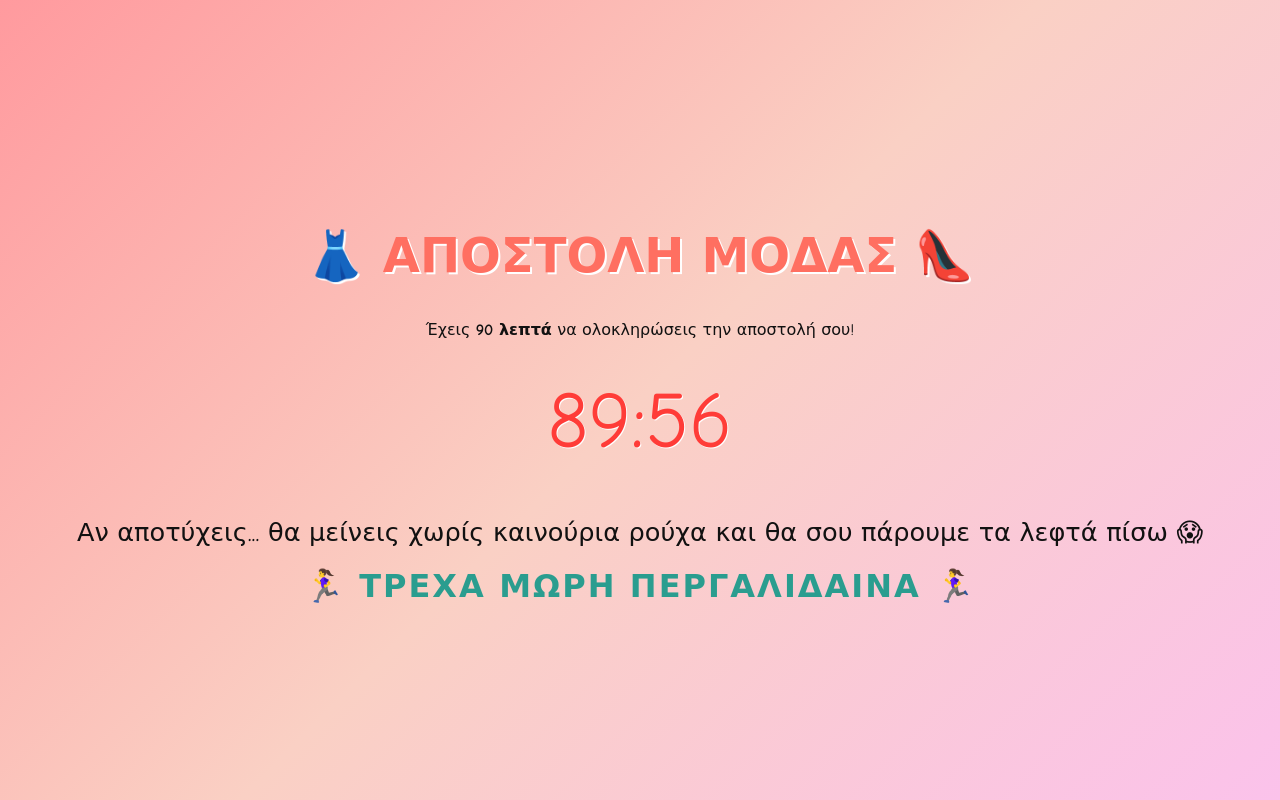
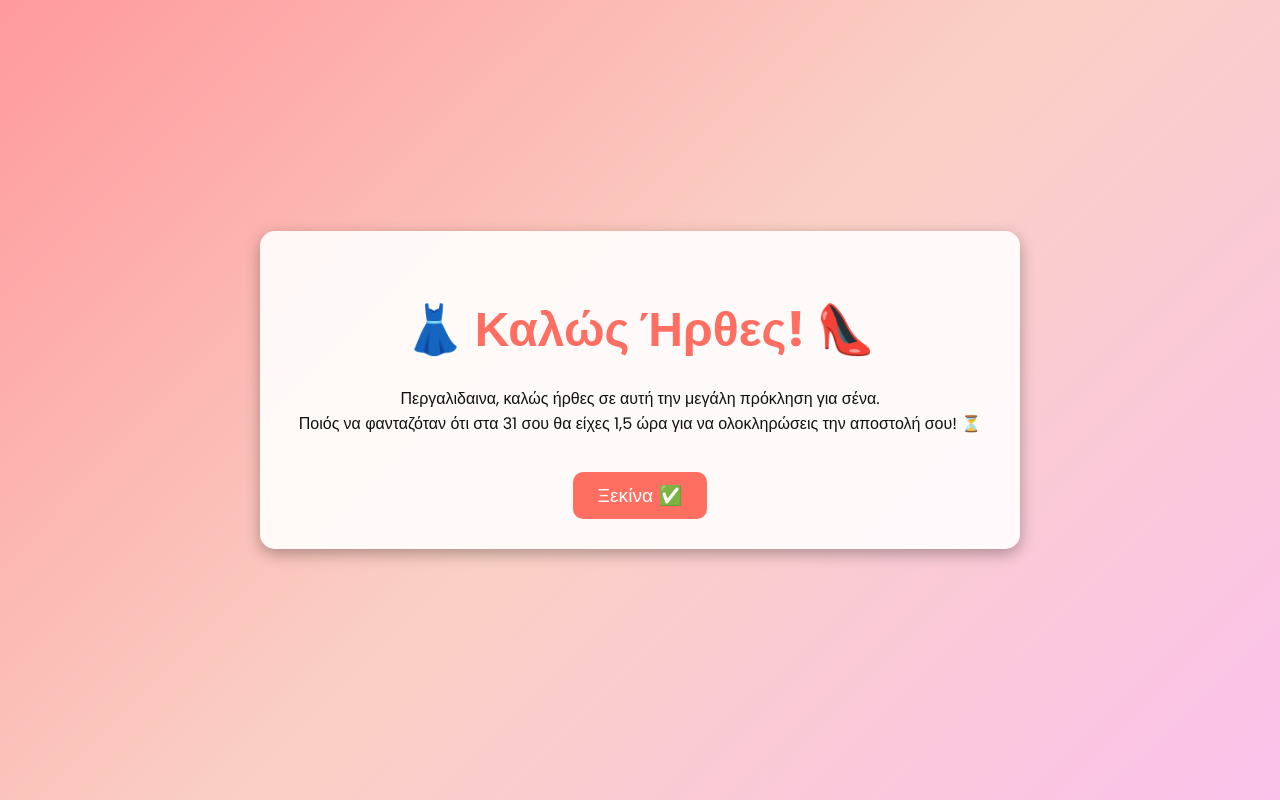
Before and after one commit to SemniaV/countdown, a plain HTML site: page index.html in a window 1280 px wide. Drawn offline with Linux system fonts and the light colour scheme.

Commit message:
Update index.html

```diff
--- a/index.html
+++ b/index.html
@@ -2,12 +2,12 @@
 <html lang="el">
 <head>
   <meta charset="UTF-8">
-  <title>Η Αποστολή Σου Ξεκινά...</title>
+  <title>Η Μεγάλη Πρόκληση</title>
+  <link href="https://fonts.googleapis.com/css2?family=Poppins:wght@400;700&display=swap" rel="stylesheet">
   <style>
     body {
+      font-family: 'Poppins', sans-serif;
       background: linear-gradient(135deg, #ff9a9e, #fad0c4, #fbc2eb);
-      color: #111;
-      font-family: 'Comic Sans MS', cursive, sans-serif;
       display: flex;
       flex-direction: column;
       justify-content: center;
@@ -15,13 +15,24 @@
       height: 100vh;
       margin: 0;
       text-align: center;
-      animation: bgAnimation 10s ease infinite;
+      color: #111;
+      transition: background 0.5s;
     }
 
-    @keyframes bgAnimation {
-      0% { background-position: 0% 50%; }
-      50% { background-position: 100% 50%; }
-      100% { background-position: 0% 50%; }
+    button {
+      background-color: #ff6f61;
+      color: white;
+      border: none;
+      padding: 12px 25px;
+      font-size: 1.2em;
+      border-radius: 10px;
+      cursor: pointer;
+      margin-top: 20px;
+      transition: background 0.3s;
+    }
+
+    button:hover {
+      background-color: #e05550;
     }
 
     h1 {
@@ -29,6 +40,20 @@
       color: #ff6f61;
       margin-bottom: 20px;
       text-shadow: 2px 2px #fff;
+    }
+
+    .section {
+      max-width: 700px;
+      width: 90%;
+      padding: 30px;
+      border-radius: 15px;
+      background: rgba(255,255,255,0.9);
+      box-shadow: 0 5px 15px rgba(0,0,0,0.3);
+      margin-bottom: 20px;
+    }
+
+    #countdownSection {
+      display: none;
     }
 
     #timer {
@@ -40,7 +65,7 @@
 
     .msg {
       font-size: 1.6em;
-      margin-top: 30px;
+      margin-top: 20px;
       color: #111;
     }
 
@@ -58,9 +83,28 @@
       margin-top: 30px;
       display: none;
     }
+
+    @media(max-width:600px){
+      h1{ font-size:2em; }
+      #timer{ font-size:3em; }
+      .msg, #runMessage{ font-size:1.2em; }
+    }
   </style>
 </head>
 <body>
+
+<!-- Αρχική Σελίδα -->
+<div id="introSection" class="section">
+  <h1>👗 Καλώς Ήρθες! 👠</h1>
+  <p>
+    Περγαλιδαινα, καλώς ήρθες σε αυτή την μεγάλη πρόκληση για σένα.<br>
+    Ποιός να φανταζόταν ότι στα 31 σου θα είχες 1,5 ώρα για να ολοκληρώσεις την αποστολή σου! ⏳
+  </p>
+  <button onclick="startCountdown()">Ξεκίνα ✅</button>
+</div>
+
+<!-- Countdown Section -->
+<div id="countdownSection" class="section">
   <h1>👗 ΑΠΟΣΤΟΛΗ ΜΟΔΑΣ 👠</h1>
   <p>Έχεις <strong>90 λεπτά</strong> να ολοκληρώσεις την αποστολή σου!</p>
   <div id="timer"></div>
@@ -71,32 +115,35 @@
     Ετοιμάσου για ψώνια 🛍️✨
     (Το δώρο σε περιμένει 👀)
   </div>
+</div>
 
 <script>
-    // 90 λεπτά σε δευτερόλεπτα
-    let duration = 90 * 60;
+  let duration = 90 * 60; // 90 λεπτά σε δευτερόλεπτα
+  let countdownInterval;
 
-    function startCountdown(seconds) {
-      let timer = seconds;
+  function startCountdown() {
+    // Κρύβουμε την αρχική σελίδα και εμφανίζουμε το countdown
+    document.getElementById("introSection").style.display = "none";
+    document.getElementById("countdownSection").style.display = "block";
 
-      const interval = setInterval(() => {
+    let timer = duration;
+
+    countdownInterval = setInterval(() => {
       let minutes = Math.floor(timer / 60);
       let secs = timer % 60;
       secs = secs < 10 ? "0" + secs : secs;
 
-        document.getElementById("timer").innerHTML =
-          minutes + ":" + secs;
+      document.getElementById("timer").innerHTML = minutes + ":" + secs;
 
       if (--timer < 0) {
-          clearInterval(interval);
+        clearInterval(countdownInterval);
         document.getElementById("timer").innerHTML = "0:00";
         document.getElementById("endMessage").style.display = "block";
         document.getElementById("runMessage").style.display = "none";
       }
     }, 1000);
   }
+</script>
 
-    startCountdown(duration);
-  </script>
 </body>
 </html>
```
Lines whose indentation alone changed are shown as unchanged.
